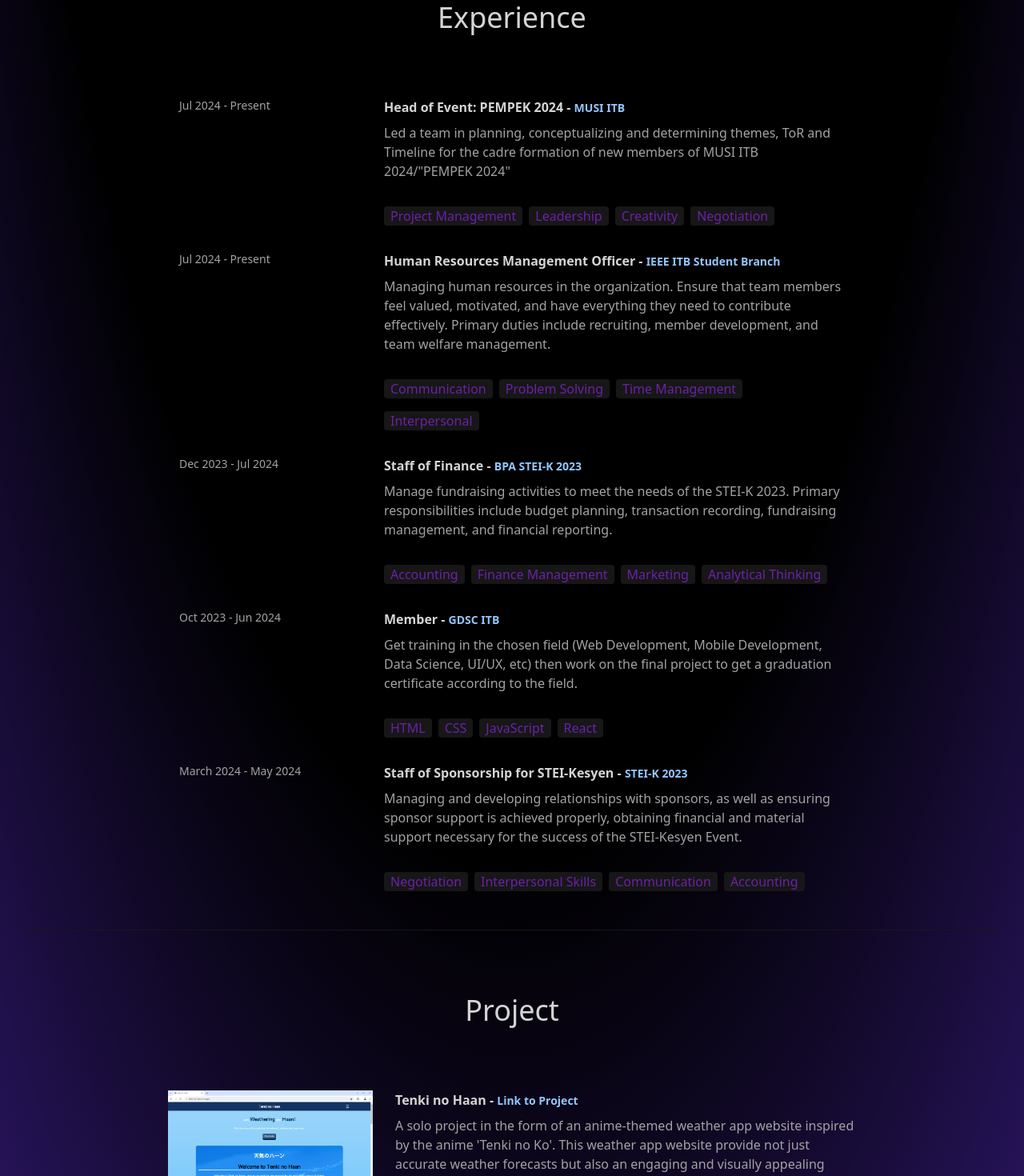
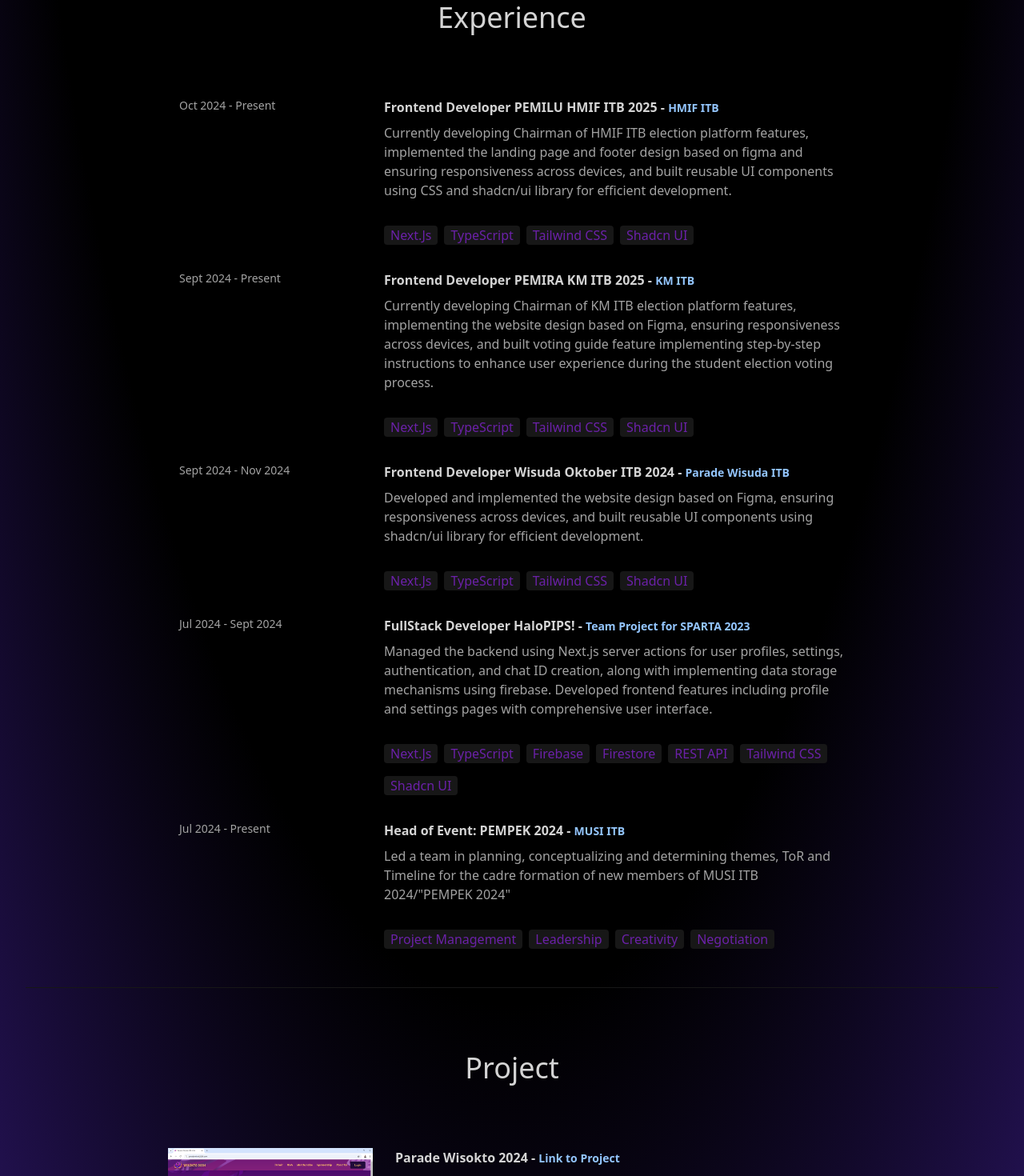
Before and after one commit to fliegenhaan/SoftEng_Raihaan, a React (Vite) app in the folder portfolio_web_raihaan/: page / in a window 1280 px wide. Shown: the part 1560-3030 px from the top of the page at 80% size. Built offline with nearby package versions, Linux system fonts and the light colour scheme.

Commit message:
chore: add data

```diff
--- a/portfolio_web_raihaan/src/assets/constants/index.js
+++ b/portfolio_web_raihaan/src/assets/constants/index.js
@@ -2,7 +2,7 @@ import project1 from "../projects/project1.png";
 import project2 from "../projects/project2.png";
 import project3 from "../projects/project3.png";
 import project4 from "../projects/project4.png";
-import project5 from "../projects/project5.png";
+import project6 from "../projects/project6.png";
 
 export const HERO_CONTENT = `A passionate Informatics Engineering student at ITB, dedicated to exploring the intersection of technology and creativity.
 I'm deeply interested in the field of software engineering. I love building web applications, diving deep into coding challenges, and constantly learning new things.
@@ -21,43 +21,85 @@ In addition to my technical pursuits, I actively participate in a variety of act
 
 export const EXPERIENCES = [
   {
+    year: "Oct 2024 - Present",
+    role: "Frontend Developer PEMILU HMIF ITB 2025",
+    company: "HMIF ITB",
+    description: `Currently developing Chairman of HMIF ITB election platform features, implemented the landing page and footer design based on figma and ensuring responsiveness across devices, and built reusable UI components using CSS and shadcn/ui library for efficient development.`,
+    skills: ["Next.Js","TypeScript","Tailwind CSS","Shadcn UI"],
+  },
+  {
+    year: "Sept 2024 - Present",
+    role: "Frontend Developer PEMIRA KM ITB 2025",
+    company: "KM ITB",
+    description: `Currently developing Chairman of KM ITB election platform features, implementing the website design based on Figma, ensuring responsiveness across devices, and built voting guide feature implementing step-by-step instructions to enhance user experience during the student election voting process.`,
+    skills: ["Next.Js","TypeScript","Tailwind CSS","Shadcn UI"],
+  },
+  {
+    year: "Sept 2024 - Nov 2024",
+    role: "Frontend Developer Wisuda Oktober ITB 2024",
+    company: "Parade Wisuda ITB",
+    description: `Developed and implemented the website design based on Figma, ensuring responsiveness across devices, and built reusable UI components using shadcn/ui library for efficient development.`,
+    skills: ["Next.Js","TypeScript","Tailwind CSS","Shadcn UI"],
+  },
+  {
+    year: "Jul 2024 - Sept 2024",
+    role: "FullStack Developer HaloPIPS!",
+    company: "Team Project for SPARTA 2023",
+    description: `Managed the backend using Next.js server actions for user profiles, settings, authentication, and chat ID creation, along with implementing data storage mechanisms using firebase. Developed frontend features including profile and settings pages with comprehensive user interface.`,
+    skills: ["Next.Js","TypeScript","Firebase","Firestore","REST API","Tailwind CSS","Shadcn UI"],
+  },
+  {
     year: "Jul 2024 - Present",
     role: "Head of Event: PEMPEK 2024",
     company: "MUSI ITB",
     description: `Led a team in planning, conceptualizing and determining themes, ToR and Timeline for the cadre formation of new members of MUSI ITB 2024/"PEMPEK 2024"`,
     skills: ["Project Management","Leadership","Creativity","Negotiation"],
   },
-  {
-    year: "Jul 2024 - Present",
-    role: "Human Resources Management Officer",
-    company: "IEEE ITB Student Branch",
-    description: `Managing human resources in the organization. Ensure that team members feel valued, motivated, and have everything they need to contribute effectively. Primary duties include recruiting, member development, and team welfare management.`,
-    skills: ["Communication","Problem Solving","Time Management","Interpersonal"],
-  },
-  {
-    year: "Dec 2023 - Jul 2024",
-    role: "Staff of Finance",
-    company: "BPA STEI-K 2023",
-    description: `Manage fundraising activities to meet the needs of the STEI-K 2023. Primary responsibilities include budget planning, transaction recording, fundraising management, and financial reporting.`,
-    skills: ["Accounting", "Finance Management", "Marketing", "Analytical Thinking"],
-  },
-  {
-    year: "Oct 2023 - Jun 2024",
-    role: "Member",
-    company: "GDSC ITB",
-    description: `Get training in the chosen field (Web Development, Mobile Development, Data Science, UI/UX, etc) then work on the final project to get a graduation certificate according to the field.`,
-    skills: ["HTML","CSS","JavaScript","React"],
-  },
-  {
-    year: "March 2024 - May 2024",
-    role: "Staff of Sponsorship for STEI-Kesyen",
-    company: "STEI-K 2023",
-    description: `Managing and developing relationships with sponsors, as well as ensuring sponsor support is achieved properly, obtaining financial and material support necessary for the success of the STEI-Kesyen Event.`,
-    skills: ["Negotiation","Interpersonal Skills","Communication","Accounting"],
-  },
+  // {
+  //   year: "Jul 2024 - Present",
+  //   role: "Human Resources Management Officer",
+  //   company: "IEEE ITB Student Branch",
+  //   description: `Managing human resources in the organization. Ensure that team members feel valued, motivated, and have everything they need to contribute effectively. Primary duties include recruiting, member development, and team welfare management.`,
+  //   skills: ["Communication","Problem Solving","Time Management","Interpersonal"],
+  // },
+  // {
+  //   year: "Dec 2023 - Jul 2024",
+  //   role: "Staff of Finance",
+  //   company: "BPA STEI-K 2023",
+  //   description: `Manage fundraising activities to meet the needs of the STEI-K 2023. Primary responsibilities include budget planning, transaction recording, fundraising management, and financial reporting.`,
+  //   skills: ["Accounting", "Finance Management", "Marketing", "Analytical Thinking"],
+  // },
+  // {
+  //   year: "Oct 2023 - Jun 2024",
+  //   role: "Member",
+  //   company: "GDSC ITB",
+  //   description: `Get training in the chosen field (Web Development, Mobile Development, Data Science, UI/UX, etc) then work on the final project to get a graduation certificate according to the field.`,
+  //   skills: ["HTML","CSS","JavaScript","React"],
+  // },
+  // {
+  //   year: "March 2024 - May 2024",
+  //   role: "Staff of Sponsorship for STEI-Kesyen",
+  //   company: "STEI-K 2023",
+  //   description: `Managing and developing relationships with sponsors, as well as ensuring sponsor support is achieved properly, obtaining financial and material support necessary for the success of the STEI-Kesyen Event.`,
+  //   skills: ["Negotiation","Interpersonal Skills","Communication","Accounting"],
+  // },
 ];
 
 export const PROJECTS = [
+  {
+    title: "Parade Wisokto 2024",
+    image: project6,
+    link: "https://paradewisok2024.com/",
+    description: `The Parade Wisokto 2024 website celebrates graduates with a Wall of Appreciation for congratulatory messages, showcases their final projects through TA fair, and offers exclusive event merchandise.`,
+    technologies: ["Next.Js","TypeScript","Prisma ORM","REST API","Tailwind CSS","Shadcn UI"],
+  },
+  {
+    title: "HaloPIPS!",
+    image: project4,
+    link: "https://halo-pips-nzdt.vercel.app/",
+    description: `SPARTA 2023 Milestone project, which is a website for ITB students to consult with their seniors via the chatroom on this website.`,
+    technologies: ["Next.Js","TypeScript","Firebase","Firestore","REST API","Tailwind CSS","Shadcn UI"],
+  },
   {
     title: "Tenki no Haan",
     image: project1,
@@ -81,15 +123,6 @@ export const PROJECTS = [
     description: `The final project for the "Dasar Pemrograman" course in the form of Terminal-based game created in groups (5 people) using the Python programming language.`,
     technologies:["Python"],
   },
-  {
-    title: "HaloPIPS!",
-    image: project4,
-    link: "https://halo-pips-nzdt.vercel.app/",
-    description: `SPARTA 2023 Milestone project, which is a website for ITB students to consult with their seniors via the chatroom on this website.
-     In this project I contributed as a back end developer for the user profile, settings, dashboard, create chat ID, and member list api routes.`,
-    technologies: ["Nextjs", "Tailwind CSS", "Authjs", "Prisma ORM", "ShadcnUI"],
-
-  },
   // {
   //   title: "Tontonanque (on-going)",
   //   image: project5,
```
Also changed, not shown: portfolio_web_raihaan/src/assets/projects/project6.png (added).
